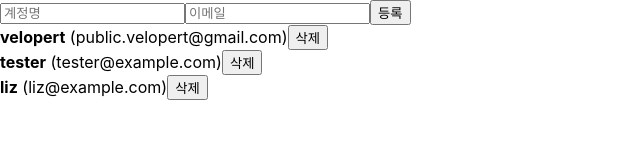
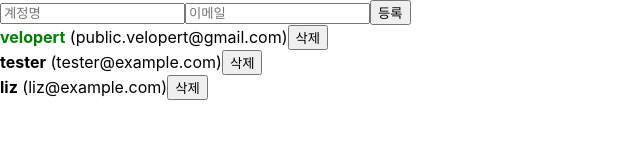
Before and after one commit to seolmiiin/learn-react, a React (Create React App) app: page / in a window 1280 px wide. Shown: the top 160 px of the page, without its empty margins (0-640 px from the left). Built offline with nearby package versions, Linux system fonts and the light colour scheme.

Commit message:
항목 토글반응1

```diff
--- a/src/App.js
+++ b/src/App.js
@@ -1,5 +1,6 @@
 //배열에 항목추가하기
 //추가한 항목 삭제하기
+//추가된 항목의 이름 클릭하면 색 바뀌게 만들기
 
 import React, { useRef, useState } from 'react';
 import CreateUser from './CreateUser';
@@ -28,17 +29,20 @@ function App() {
     {
       id: 1,
       username: 'velopert',
-      email: 'public.velopert@gmail.com'
+      email: 'public.velopert@gmail.com',
+      active : true
     },
     {
       id: 2,
       username: 'tester',
-      email: 'tester@example.com'
+      email: 'tester@example.com',
+      active : false
     },
     {
       id: 3,
       username: 'liz',
-      email: 'liz@example.com'
+      email: 'liz@example.com',
+      active : false
     }
   ]);
 
--- a/src/userList.js
+++ b/src/userList.js
@@ -3,7 +3,14 @@ import React from 'react';
 function User({ user, onRemove }) {
   return (
     <div>
-      <b>{user.username}</b> <span>({user.email})</span>
+      <b
+       style={
+         {
+           cursor : "pointer",
+           color : user.active ? "green" : "black"
+         }
+       }
+      >{user.username}</b> <span>({user.email})</span>
       <button onClick={()=>onRemove(user.id)}>삭제</button>
     </div>
   );
```
